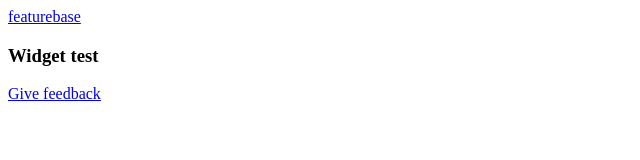
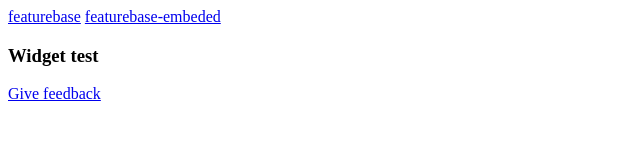
Before and after one commit to przemekulik/przemekulik.github.io, a plain HTML site: page index.html in a window 1280 px wide. Shown: the whole page, without its empty margins (0-640 px from the left). Drawn offline with Linux system fonts and the light colour scheme.

Commit message:
Add link to featurebase-embeded in index.html

```diff
--- a/index.html
+++ b/index.html
@@ -8,6 +8,7 @@
 <body>
 
     <a href="featurebase.html">featurebase</a>
+    <a href="fb-embed.html">featurebase-embeded</a>
     <h3>Widget test</h3>
 
     <a data-canny-link href="https://solace.canny.io">Give feedback</a>
```
